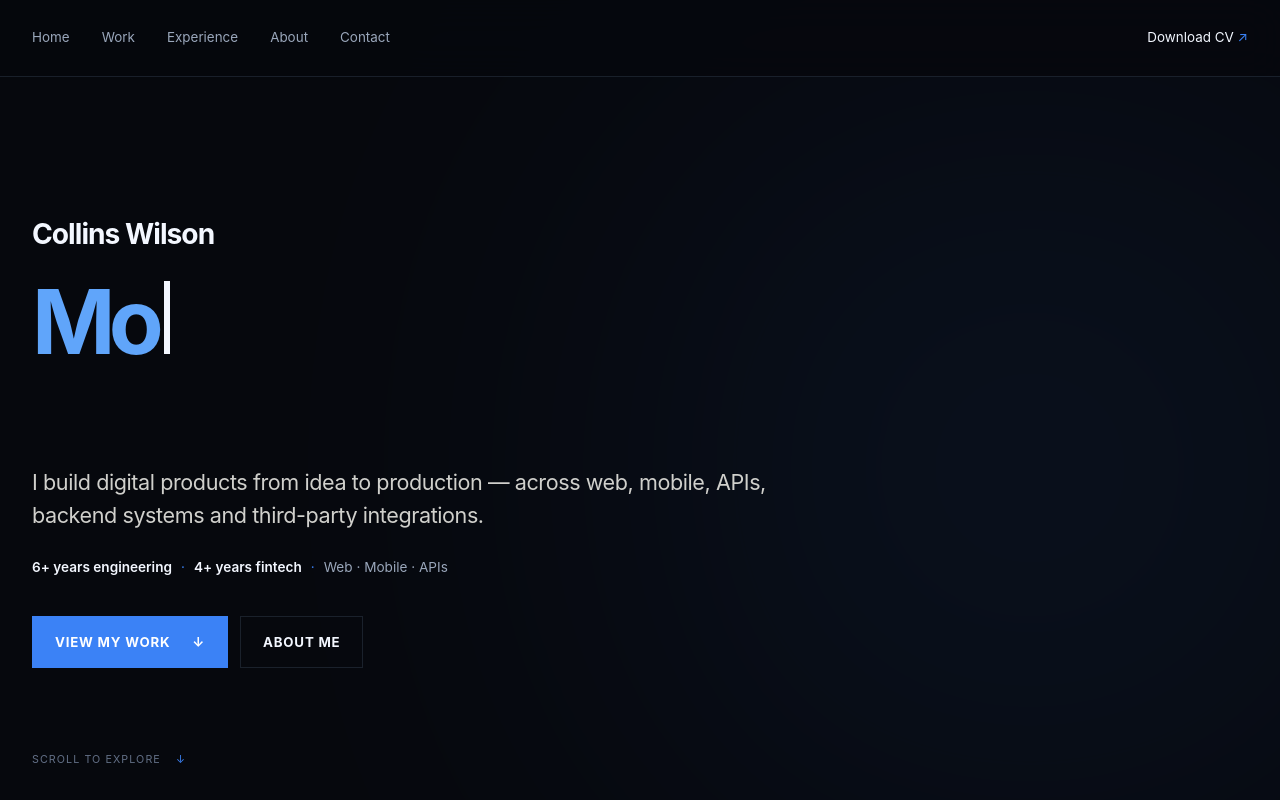
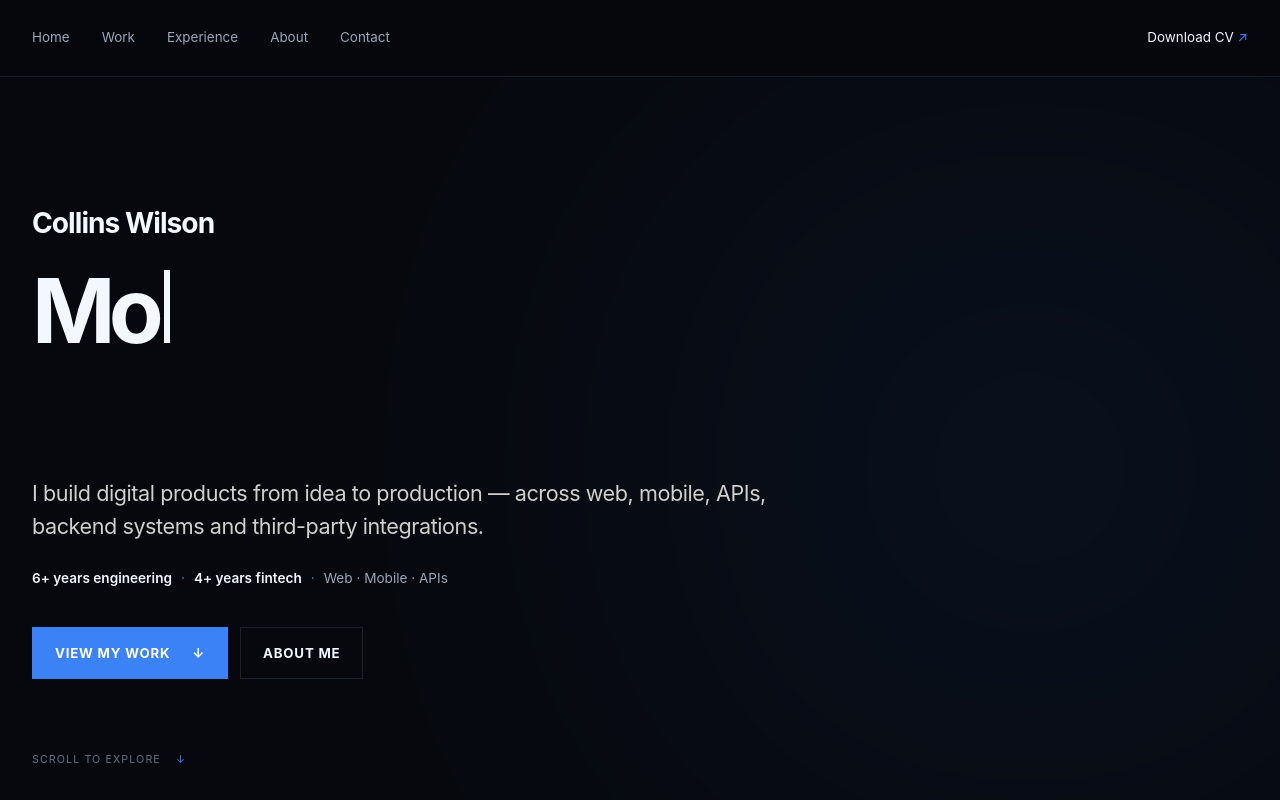
Before and after one commit to Cre8ive-collins/Cre8ive-collins.github.io, a Next.js app: page / in a window 1280 px wide. Shown: the top 800 px of the page. Built offline with nearby package versions, Linux system fonts and the light colour scheme.

Commit message:
refactor: split rotating roles across hero lines

```diff
--- a/app/globals.css
+++ b/app/globals.css
@@ -118,13 +118,15 @@ button, summary { font: inherit; }
 }
 .hero h1 {
   margin: 24px 0 28px;
-  min-height: 1.75em;
+  min-height: 2em;
   font-size: clamp(2.7rem, 7vw, 6.5rem);
   font-weight: 720;
   line-height: 0.92;
   letter-spacing: -0.075em;
 }
-.rotating-role { color: var(--accent-bright); }
+.rotating-role, .role-line { display: block; }
+.role-line-primary { color: var(--text); }
+.role-line-accent { color: var(--accent-bright); }
 .typing-cursor {
   display: inline-block;
   width: 0.07em;
--- a/components/rotating-role.tsx
+++ b/components/rotating-role.tsx
@@ -49,11 +49,22 @@ export function RotatingRole() {
     return () => window.clearTimeout(timer);
   }, [displayedRole, isDeleting, roleIndex]);
 
+  const [firstLine = "", ...remainingWords] = displayedRole.split(" ");
+  const secondLine = remainingWords.join(" ");
+  const isTypingSecondLine = displayedRole.includes(" ");
+
   return (
     <>
       <span className="sr-only">Product Engineer, Fullstack Engineer, Mobile Developer, Software Engineer</span>
       <span className="rotating-role" aria-hidden="true">
-        {displayedRole}<span className="typing-cursor" />
+        <span className="role-line role-line-primary">
+          {firstLine || "\u00a0"}
+          {!isTypingSecondLine && <span className="typing-cursor" />}
+        </span>
+        <span className="role-line role-line-accent">
+          {secondLine || "\u00a0"}
+          {isTypingSecondLine && <span className="typing-cursor" />}
+        </span>
       </span>
     </>
   );
```
